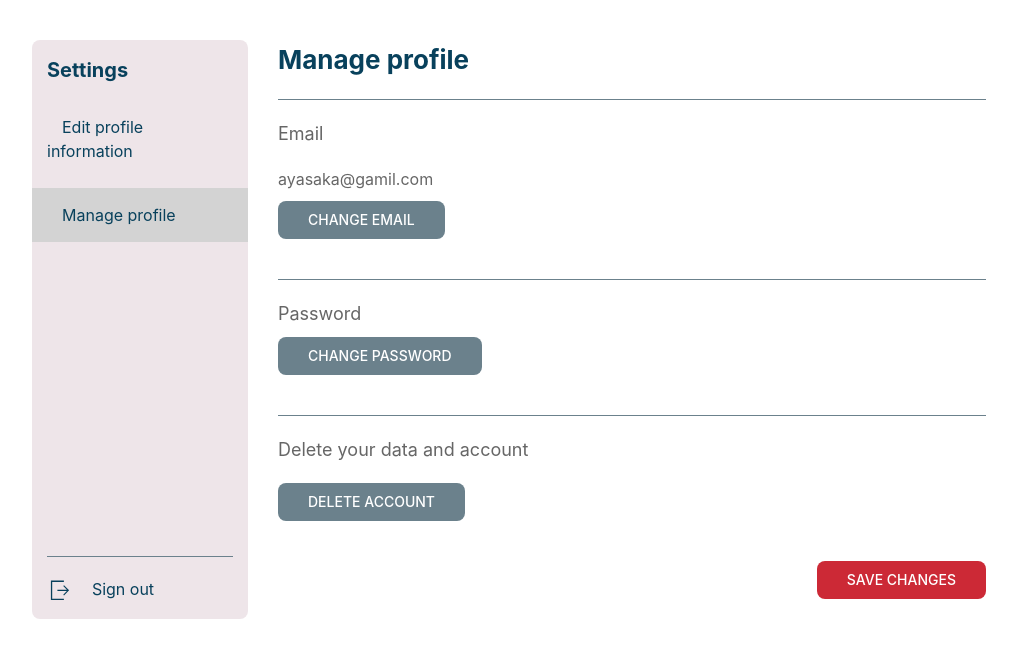
After one commit to Notiooo/PawTravel, a Django app: template PawTravel/pawtravel-front/public/templates/users/manage_profile.html in a window 1280 px wide. The commit adds this page. Shown: the top 658 px of the page, without its empty margins (8-1025 px from the left). Run offline with Django 4.2, Linux system fonts and the light colour scheme; the template is opened without the code that fills it, so the values that code supplies are empty; some libraries are stand-ins or nearby versions.

Commit message:
Add web design of user settings - #46

```diff
--- /dev/null
+++ b/PawTravel/pawtravel-front/public/templates/users/manage_profile.html
@@ -0,0 +1,108 @@
+{% extends 'base.html' %}
+{% load static %}
+
+{% block content %}
+    <div class="uk-container uk-container-large uk-margin-medium-top">
+        <div class="uk-margin-medium uk-grid-medium" uk-grid>
+            <div class="uk-width-1-5@l uk-text-center">
+                <div class="uk-flex uk-flex-column  uk-height-1-1 uk-text-left pt-background-white"
+                     style="border-radius: 8px">
+                    <!-- Settings-->
+                    <div class="uk-padding-small pt-profile-username"
+                         style="font-size: 20px; font-weight: bold">Settings
+                    </div>
+
+                    <!-- Options-->
+                    <div class=" uk-margin-small-bottom">
+                        <div class="uk-margin-small-bottom uk-padding-small"
+                             style="font-size: 16px">
+                            <a class="uk-icon-link uk-padding-small uk-padding-remove-vertical pt-color-darkblue"
+                               href="{% url 'edit_profile' %}">
+                                Edit profile information
+                            </a>
+                        </div>
+
+                        <div style="background-color: #D3D3D3; font-size: 16px" class="uk-padding-small">
+                            <a class="uk-icon-link uk-padding-small uk-padding-remove-vertical pt-color-darkblue"
+                               href="#">
+                                Manage profile
+                            </a>
+                        </div>
+                    </div>
+                    <div class="uk-height-1-1"><!-- Fills the free space --></div>
+
+                    <!-- Sign Out-->
+                    <div class="uk-padding-small">
+                        <div class="uk-padding-remove-left uk-padding-remove-bottom">
+                            <hr style="border-color: #6B818C">
+                        </div>
+
+                        <a class="uk-icon-link pt-color-darkblue" href="#">
+                            <span uk-icon="icon: sign-out; ratio: 1.3"
+                                  style='margin-right:0.9em; display:inline-block;'></span>
+                            Sign out
+                        </a>
+                    </div>
+                </div>
+            </div>
+            <div class="uk-width-3-5@l uk-text-left">
+                <div class="">
+                    <p class="pt-color-darkblue" style="font-weight: bold; font-size: 26px">Manage profile</p>
+                    <hr style="border-color: #6B818C">
+                </div>
+
+                <div>
+                    <p style="font-size: 18px">Email</p>
+                    ayasaka@gamil.com
+                    <div class="uk-margin-small uk-margin-medium-bottom">
+                        <button class="uk-button pt-button-primary" id="toggle-usage" type="button"
+                                uk-toggle="target: .toggle">Change email
+                        </button>
+                        <div class="uk-margin-small">
+                            <input hidden class="pt-input uk-input toggle" type="text" placeholder="janedoe@gmail.com">
+                        </div>
+                    </div>
+
+                </div>
+
+                <div class="uk-margin-medium-bottom">
+                    <hr style="border-color: #6B818C">
+                    <div style="font-size: 18px">Password</div>
+
+                    <div class="uk-margin-small">
+                        <button class="uk-button pt-button-primary" id="toggle-usage" type="button"
+                                uk-toggle="target: .toggle2">Change password
+                        </button>
+                        <div class="uk-margin-small">
+                            <input hidden class="uk-margin pt-input uk-input toggle2" type="text"
+                                   placeholder="New password">
+                            <input hidden class="pt-input uk-input toggle2" type="text" placeholder="Confirm password">
+                        </div>
+                    </div>
+                </div>
+
+                <div class="uk-margin-medium-bottom">
+                    <hr style="border-color: #6B818C">
+                    <p style="font-size: 18px">Delete your data and account</p>
+                    <a class="uk-button pt-button-primary" href="#modal-sections" uk-toggle>Delete account</a>
+                    <div id="modal-sections" uk-modal>
+                        <div class="uk-modal-dialog">
+                            <button class="uk-modal-close-default" type="button" uk-close></button>
+                            <div class="uk-modal-body">
+                                <p>Are you sure?</p>
+                            </div>
+                            <div class="uk-modal-footer uk-text-right">
+                                <button class="uk-button uk-button-default uk-modal-close" type="button">Cancel</button>
+                                <button class="uk-button uk-button-primary" type="button">Yes</button>
+                            </div>
+                        </div>
+                    </div>
+                </div>
+
+                <div class="uk-margin-bottom uk-flex uk-flex-right">
+                    <button class="uk-button pt-button-secondary">Save changes</button>
+                </div>
+            </div>
+        </div>
+    </div>
+{% endblock content %}
--- a/PawTravel/pawtravel-front/static/css/pawtravel.css
+++ b/PawTravel/pawtravel-front/static/css/pawtravel.css
@@ -157,6 +157,7 @@
 .pt-input {
     background-color: #EEE5E9 !important;
     border: 2px solid #6B818C !important;
+    border-radius: 10px 10px 10px 10px;
     color: #6B818C;
 }
 
--- a/PawTravel/users/urls.py
+++ b/PawTravel/users/urls.py
@@ -9,5 +9,7 @@ urlpatterns = [
     path('signup/', views.SignUpView.as_view(), name='signup'),
     path('<int:pk>/', views.ProfileView.as_view(), name='profile'),
     path('<int:pk>/activites/', views.ProfileActivitiesView.as_view(), name='profile_activities'),
-    path('social-auth/', include('social_django.urls', namespace='social'))
+    path('social-auth/', include('social_django.urls', namespace='social')),
+    path('edit_profile/', views.EditProfileView.as_view(), name='edit_profile'),
+    path('manage_profile/', views.ManageProfileView.as_view(), name='manage_profile')
 ]
```
Also changed, not shown: PawTravel/pawtravel-front/public/templates/users/edit_profile.html (added, +87 -0 lines), PawTravel/pawtravel-front/public/templates/users/profile.html (+2 -7 lines), PawTravel/users/views.py (+12 -0 lines).
